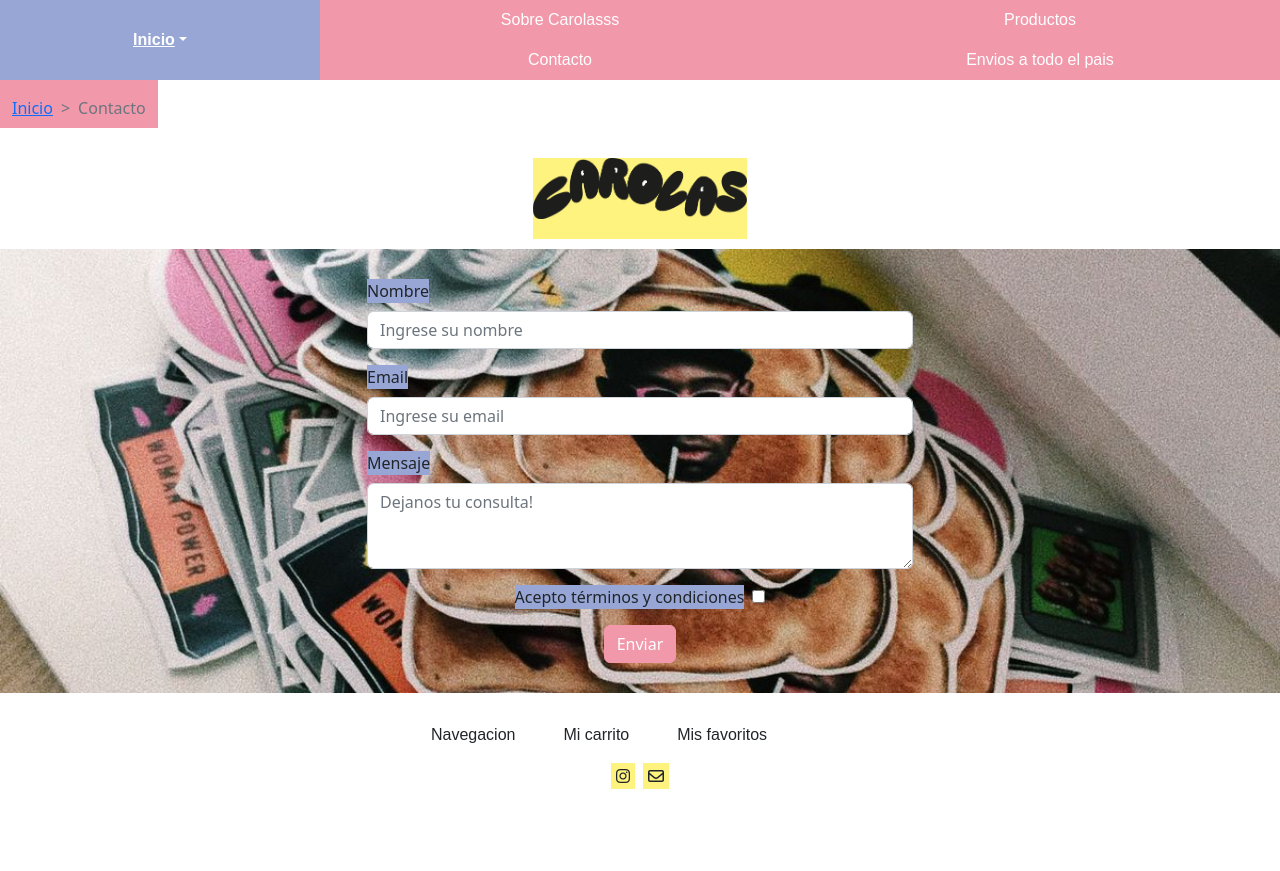
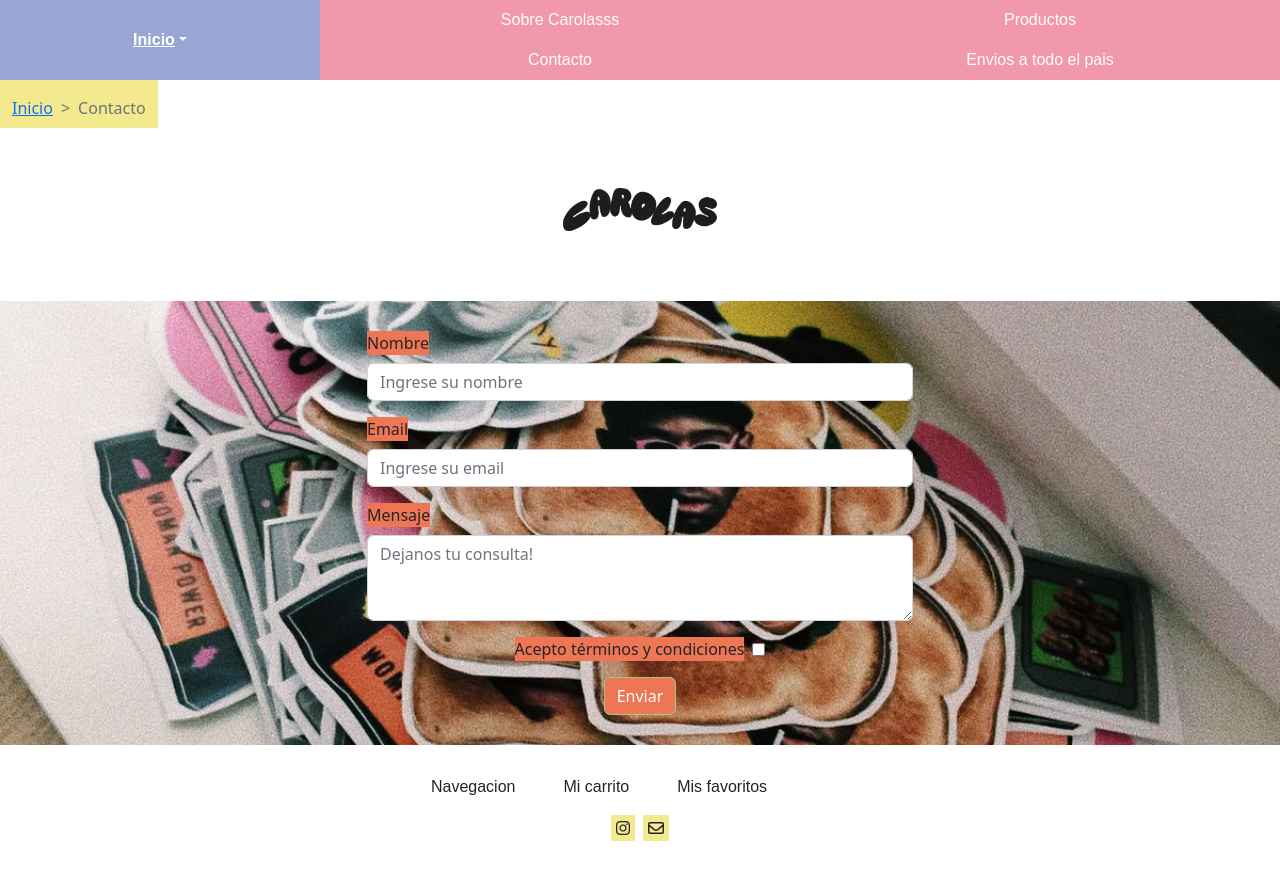
Before and after one commit to sofiasalvado/Proyecto-Final, a plain HTML site: page contacto.html in a window 1280 px wide. Before the commit the page ends 819 px from the top, so only its background shows below. Drawn offline with nearby package versions, Linux system fonts and the light colour scheme.

Commit message:
cambio colores

```diff
--- a/contacto.html
+++ b/contacto.html
@@ -32,7 +32,7 @@
 </div>
 <div class="container-fluid breadcrumbsFondo">
     <nav style="--bs-breadcrumb-divider: '>';" aria-label="breadcrumb">
-        <ol class="breadcrumb mb-0 pt-3 pb-2 justify-content-left">
+        <ol class="breadcrumb mb-0 pt-3 pb-2 ">
             <li class="breadcrumb-item"><a href="#">Inicio</a></li>
             <li class="breadcrumb-item active" aria-current="page">Contacto</li>
         </ol>
--- a/styles/scss/_boton.scss
+++ b/styles/scss/_boton.scss
@@ -1,6 +1,6 @@
 .botonPersonalizado {
-    background-color: $violeta;
-    border-color: $violeta;
+    background-color: $naranja;
+    border-color: $verde;
 
 
     &:hover {
--- a/styles/scss/_breadcrumbsFondo.scss
+++ b/styles/scss/_breadcrumbsFondo.scss
@@ -1,5 +1,5 @@
 .breadcrumbsFondo {
-    background-color: $violeta ;
+    background-color: $amarillo ;
     margin: 0;
     max-width: max-content;
 
--- a/styles/scss/_formulario.scss
+++ b/styles/scss/_formulario.scss
@@ -10,10 +10,10 @@
     }
 
 .form-label {
-    background-color: $jade;
+    background-color: $naranja;
 }
 
 .fondoFormulario {
-    background-color: $jade;
+    background-color: $naranja;
 
 }
--- a/styles/scss/_menu.scss
+++ b/styles/scss/_menu.scss
@@ -11,8 +11,12 @@
 }
 
 .logo {
-    max-width: 90%;
+    max-width: 100%;
     padding-bottom: 20px;
     margin-top: 30px;
-    background-color: $amarillo;
+    margin-top: 100px;
+    margin-bottom: 100px;
+    padding: 30px;
+    margin: 30px;
+
 }
--- a/styles/scss/_variables.scss
+++ b/styles/scss/_variables.scss
@@ -1,6 +1,8 @@
 $violeta: rgb(242, 152, 171);
 $jade: rgb(151, 166, 213);
-$amarillo: rgb(255, 243, 127);
+$amarillo: rgb(243, 233, 141);
+$naranja: rgb(238, 118, 84);
+$verde: rgb(155, 203, 139);
 
 $coloresFondos: (
     Violeta: $violeta,
```
Also changed, not shown: index.html (+1 -1 lines), img/logo nuevo color.png (added), styles/estilos.css, styles/scss/_imagenFondo.scss (line endings or trailing spaces), 1 other file.
